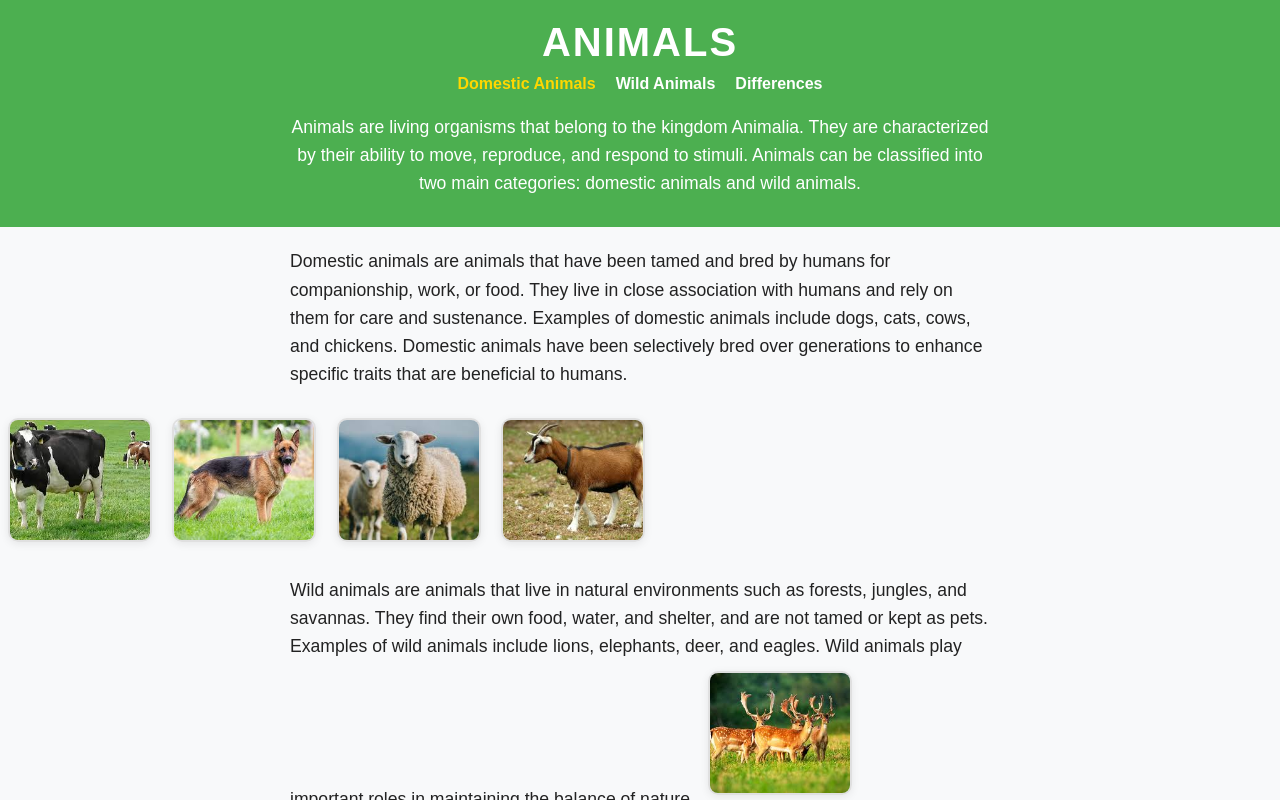
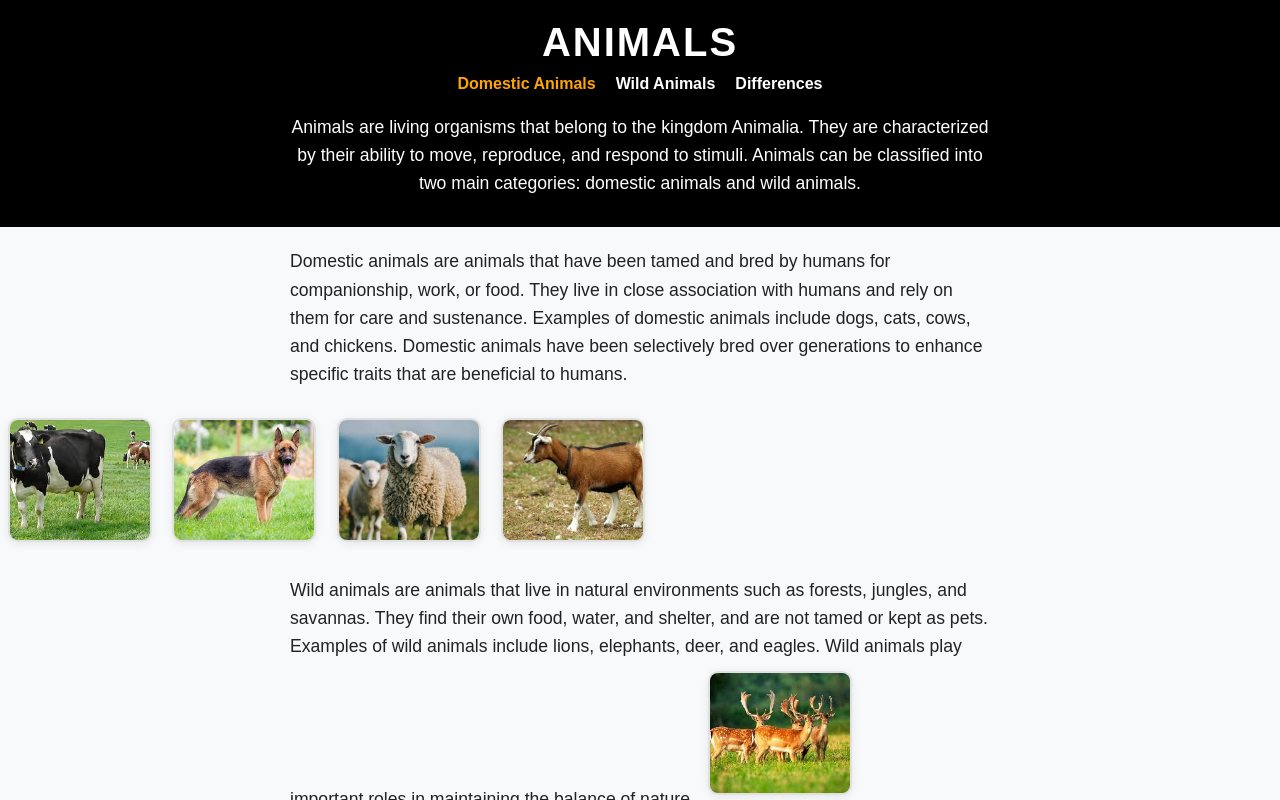
Before and after one commit to PrincessOkaroni/Phase0-discussion, a plain HTML site: page index.html in a window 1280 px wide. In both pictures the pointer is over the link "Domestic Animals". Shown: the top 800 px of the page. Drawn offline with Linux system fonts and the light colour scheme.

Commit message:
modified css

```diff
--- a/style.css
+++ b/style.css
@@ -7,7 +7,7 @@ body {
 }
 
 header {
-  background: #4caf50;
+  background: black;
   color: #fff;
   padding: 20px 0 10px 0;
   text-align: center;
@@ -36,7 +36,8 @@ nav a {
 }
 
 nav a:hover {
-  color: #ffd700;
+  color: orange;
+  cursor: pointer;
 }
 
 p {
```
